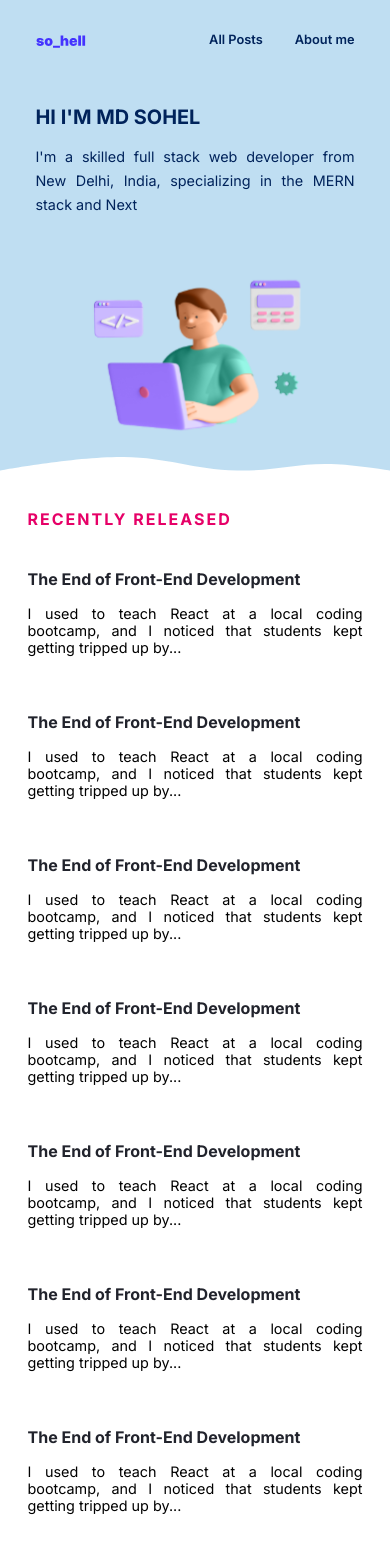
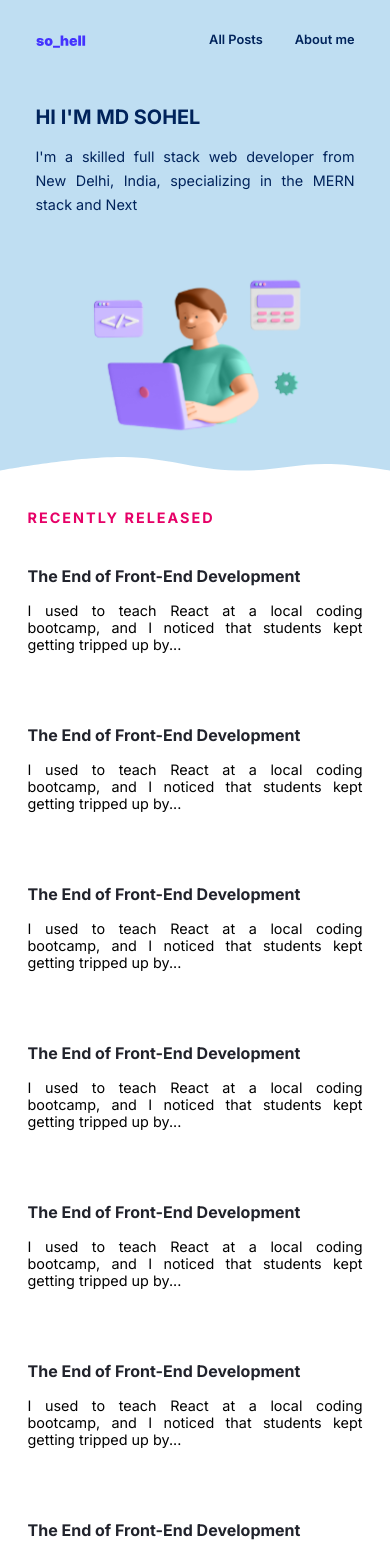
Before and after one commit to noobCode-69/personal-blogging, a Next.js app: page / in a window 390 px wide. Shown: the top 1557 px of the page. Built offline with nearby package versions, Linux system fonts and the light colour scheme.

Commit message:
responsive

```diff
--- a/components/home/homeContent/homeContent.module.css
+++ b/components/home/homeContent/homeContent.module.css
@@ -107,6 +107,12 @@
   }
 }
 @media (max-width: 650px) {
+
+  .heading {
+    font-size: 0.9rem;
+  }
+
+
   .blog p {
     text-align: justify;
     font-size: 0.9rem;
@@ -114,7 +120,7 @@
 
   .blogs-container {
     padding-top: 2.5rem;
-    gap: 3.5rem;
+    gap: 4.5rem;
   }
 
   .content {
```
